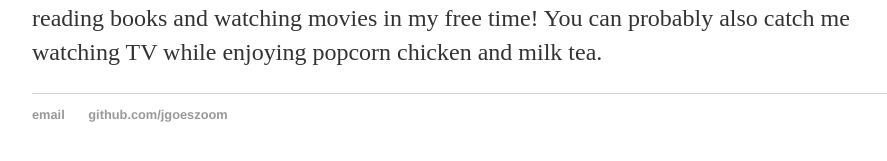
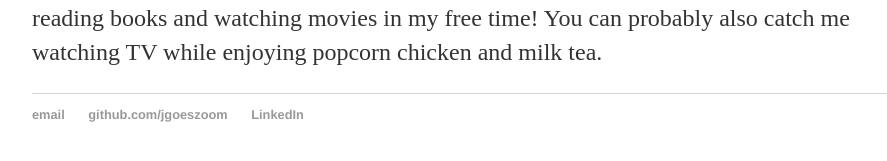
Before and after one commit to jgoeszoom/jgoeszoom.github.io, a Jekyll site: the page built from about/index.html, in a window 1280 px wide. Shown: the part 296-457 px from the top of the page, without its empty margins (160-1047 px from the left). Built offline with Jekyll 4.4.1, drawn with Linux system fonts in a browser that asks for light colours.

Commit message:
Update default.html
Add LinkedIn link

```diff
--- a/_layouts/default.html
+++ b/_layouts/default.html
@@ -23,6 +23,7 @@
 	    		<ul>
 	        		<li><a href="mailto:joseph.f.gozum@gmail.com">email</a></li>
 	        		<li><a href="https://github.com/jgoeszoom">github.com/jgoeszoom</a></li>
+				<li><a href="https://www.linkedin.com/in/josephgozum/">LinkedIn</a></li>
 				</ul>
 			</footer>
 		</body>
```
